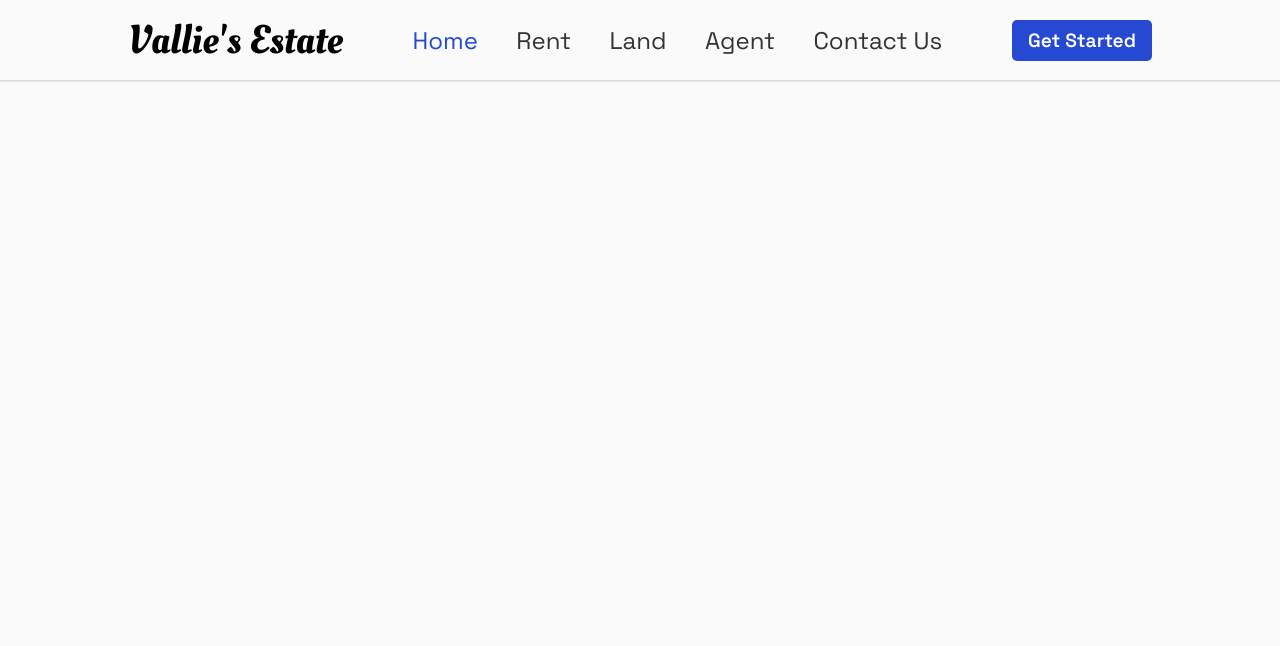
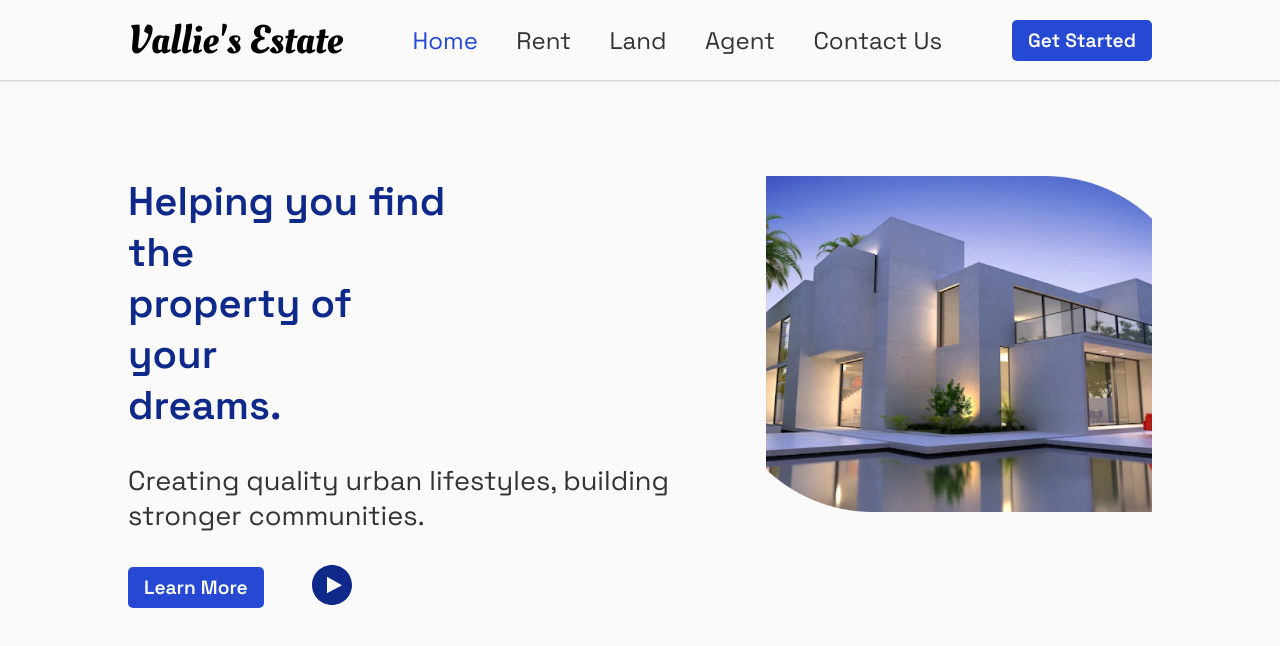
Before and after one commit to brianinq/prep_week1_project, a plain HTML site: page index.html in a window 1280 px wide. Drawn offline with Linux system fonts and the light colour scheme.

Commit message:
add hero section

```diff
--- a/assets/css/style.css
+++ b/assets/css/style.css
@@ -8,6 +8,8 @@ body{
     background-color: #FAFAFA;
     color: #333;
 }
+
+/* Navbar */
 header{
     width: 100vw;
     height: 10vh;
@@ -60,3 +62,43 @@ li {
     font-weight: 600;
     cursor: pointer;
 }
+.btn-play{
+    cursor: pointer;
+    margin-left: 3rem;
+}
+.landing{
+    height: 50vh;
+    display: flex;
+    justify-content: space-between;
+    width: 80vw;
+    margin: 0 auto;
+}
+.content{
+    width: 100vw;
+    margin-top: 4rem;
+}
+.img {
+    width: 50%;
+    padding: 2rem 0;
+}
+img{
+    max-width: 100%;
+    min-height: 100%;
+    flex-grow: 1;
+    flex-shrink: 1;
+    object-fit: cover;
+}
+.headline h3{
+    font-size: 2.5rem;
+    margin: 2rem 0;
+    width: 50%;
+    color: #0F298B;
+}
+.headline p{
+    font-size: 1.7rem;
+    margin-bottom: 2rem;
+}
+.more{
+    display: flex;
+    align-items: center;
+}
--- a/index.html
+++ b/index.html
@@ -25,7 +25,25 @@
       </nav>
     </header>
     <main>
-      <div class="content"></div>
+      <div class="content">
+        <div class="landing">
+          <div class="headline">
+            <h3>Helping you find the <br />property of your <br />dreams.</h3>
+            <p>Creating quality urban lifestyles, building stronger communities.</p>
+            <div class="more">
+              <button class="btn">Learn More</button>
+              <div class="btn-play">
+                <svg xmlns="http://www.w3.org/2000/svg" width="40" height="40" viewBox="0 0 24 24">
+                  <path fill="#0F298B" d="M12 0c-6.627 0-12 5.373-12 12s5.373 12 12 12 12-5.373 12-12-5.373-12-12-12zm-3 17v-10l9 5.146-9 4.854z" />
+                </svg>
+              </div>
+            </div>
+          </div>
+          <div class="img">
+            <img src="./assets/images/image 1.png" alt="Urban home" />
+          </div>
+        </div>
+      </div>
     </main>
     <footer>
       <div class="footer"></div>
```
